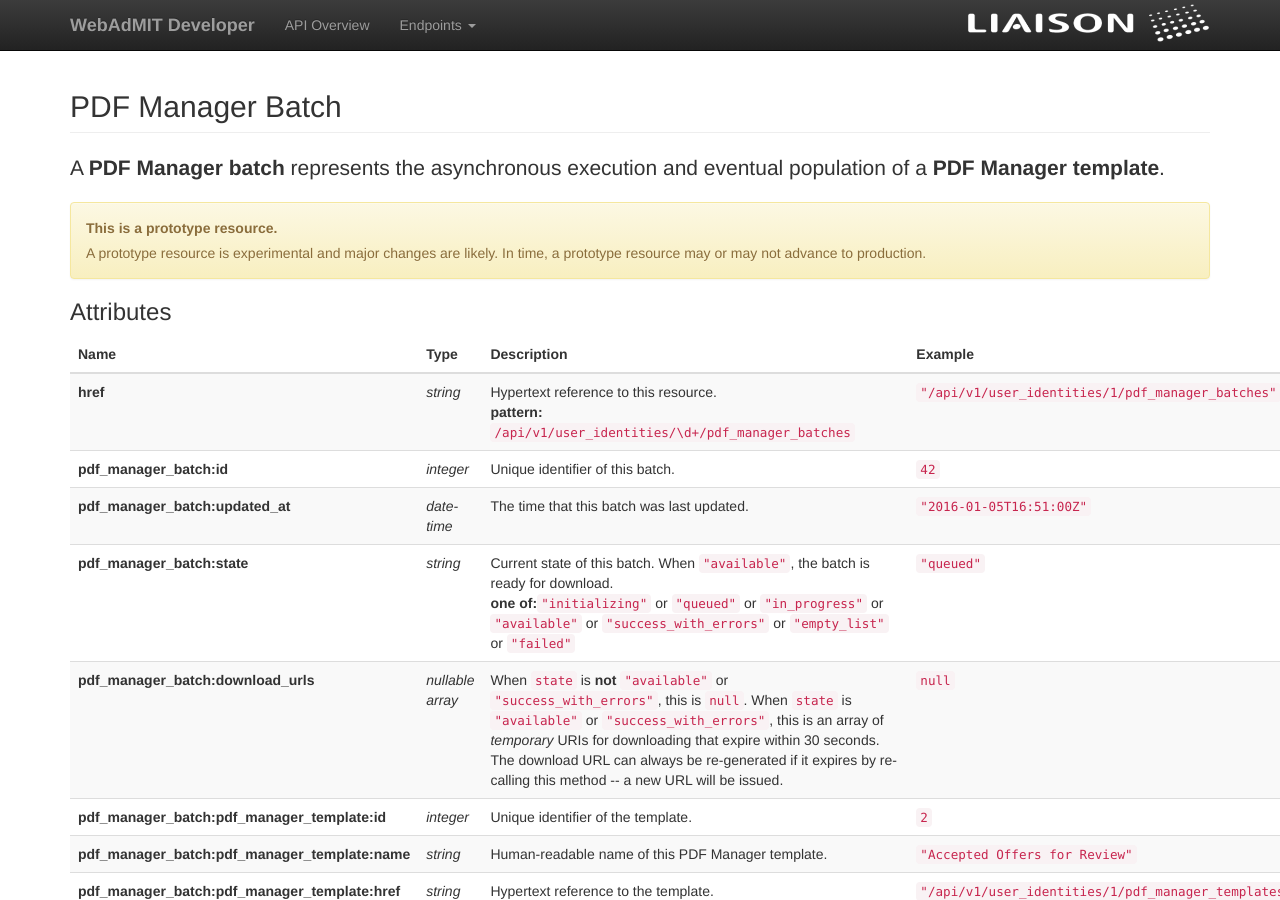
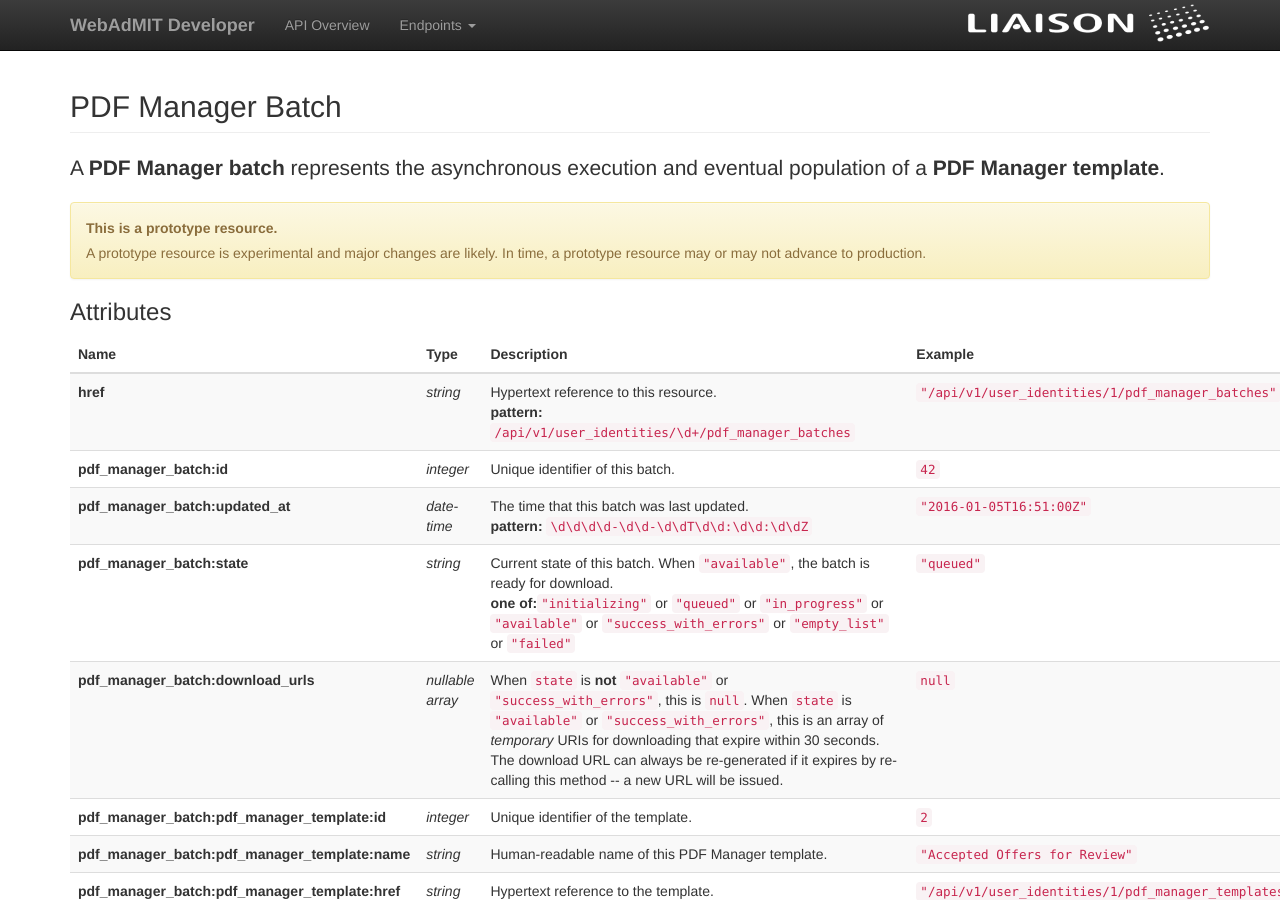
Before and after one commit to Liaison-Intl/Liaison-Intl.github.io, a Jekyll site: the page built from pdf_manager_batch.md, in a window 1280 px wide and 900 px high. Built offline with Jekyll 4.4.1, drawn with Linux system fonts in a browser that asks for light colours; nearby versions of some CDN libraries.

Commit message:
snapshot

```diff
--- a/pdf_manager_batch.md
+++ b/pdf_manager_batch.md
@@ -39,7 +39,7 @@
 <tr>
 <td><strong>pdf_manager_batch:updated_at</strong></td>
 <td><em>date-time</em></td>
-<td>The time that this batch was last updated.</td>
+<td>The time that this batch was last updated.<br/> <strong>pattern:</strong> <code>\d\d\d\d-\d\d-\d\dT\d\d:\d\d:\d\dZ</code></td>
 <td><code>&quot;2016-01-05T16:51:00Z&quot;</code></td>
 </tr>
 <tr>
--- a/schemata/pdf_manager_batch.json
+++ b/schemata/pdf_manager_batch.json
@@ -37,7 +37,7 @@
               "required": ["id", "updated_at", "state", "download_urls", "pdf_manager_template"],
               "properties": {
                 "id": { "type": "integer" },
-                "updated_at": { "type": "string", "format": "date-time" },
+                "updated_at": { "type": "string", "format": "date-time", "pattern": "\\d\\d\\d\\d-\\d\\d-\\d\\dT\\d\\d:\\d\\d:\\d\\dZ" },
                 "state": {
                   "type": "string",
                   "enum": ["initializing", "queued", "in_progress", "available", "success_with_errors", "empty_list", "failed"]
@@ -106,6 +106,7 @@
         "updated_at": {
           "type": "string",
           "format": "date-time",
+          "pattern": "\\d\\d\\d\\d-\\d\\d-\\d\\dT\\d\\d:\\d\\d:\\d\\dZ",
           "description": "The time that this batch was last updated.",
           "example": "2016-01-05T16:51:00Z"
         },
```
